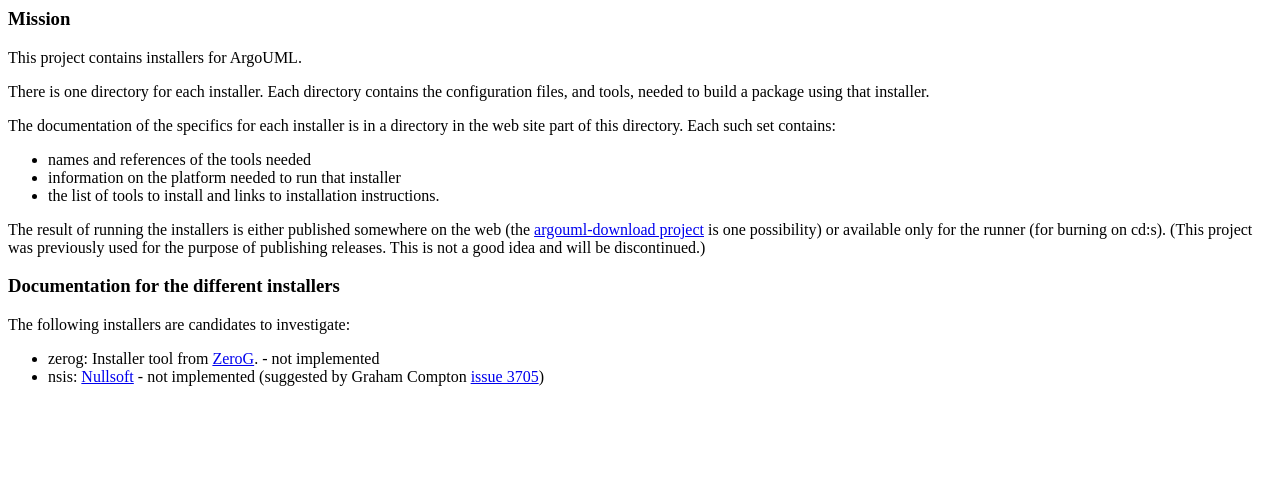
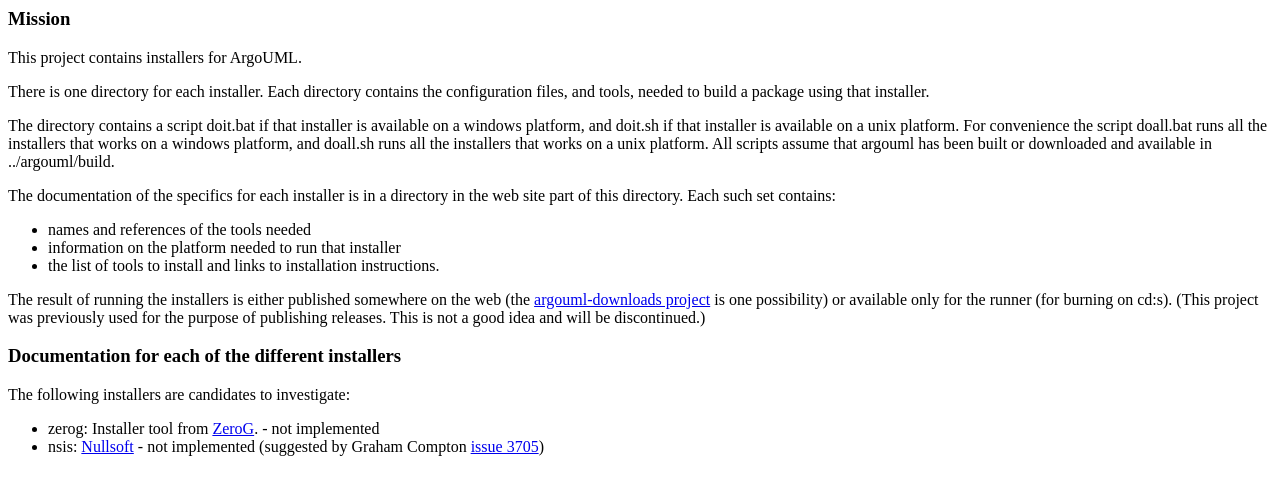
Before and after one commit to argouml-tigris-org/argoumlinstaller, a plain HTML site: page www/index.html in a window 1280 px wide. Drawn offline with Linux system fonts and the light colour scheme.

Commit message:
Updated.
git-svn-id: http://argoumlinstaller.tigris.org/svn/argoumlinstaller/trunk@31 b9a5211d-681e-0410-b32f-aad809e617a8

```diff
--- a/www/index.html
+++ b/www/index.html
@@ -9,6 +9,18 @@
 There is one directory for each installer.
 Each directory contains the configuration files, and tools,
 needed to build a package using that installer.<p>
+
+The directory contains a script
+doit.bat if that installer is available on a windows platform, and
+doit.sh if that installer is available on a unix platform.
+
+For convenience the script
+doall.bat runs all the installers that works on a windows platform, and
+doall.sh runs all the installers that works on a unix platform.
+All scripts assume that argouml has been built or downloaded and
+available in
+../argouml/build.
+<p>
 
 The documentation of the specifics for each installer is in
 a directory in the web site part of this directory.
@@ -22,14 +34,14 @@
 
 The result of running the installers is either
 published somewhere on the web
-(the <a href="http://argouml-download.tigris.org">argouml-download project</a>
+(the <a href="http://argouml-downloads.tigris.org">argouml-downloads project</a>
 is one possibility) or
 available only for the runner (for burning on cd:s).
 (This project was previously used for the purpose of publishing releases.
 This is not a good idea and will be discontinued.)
 <p>
 
-<h3>Documentation for the different installers</h3>
+<h3>Documentation for each of the different installers</h3>
 The following installers are candidates to investigate:
 <ul>
   <li>zerog: Installer tool from <a href="http://www.zerog.com">ZeroG</a>.
```
